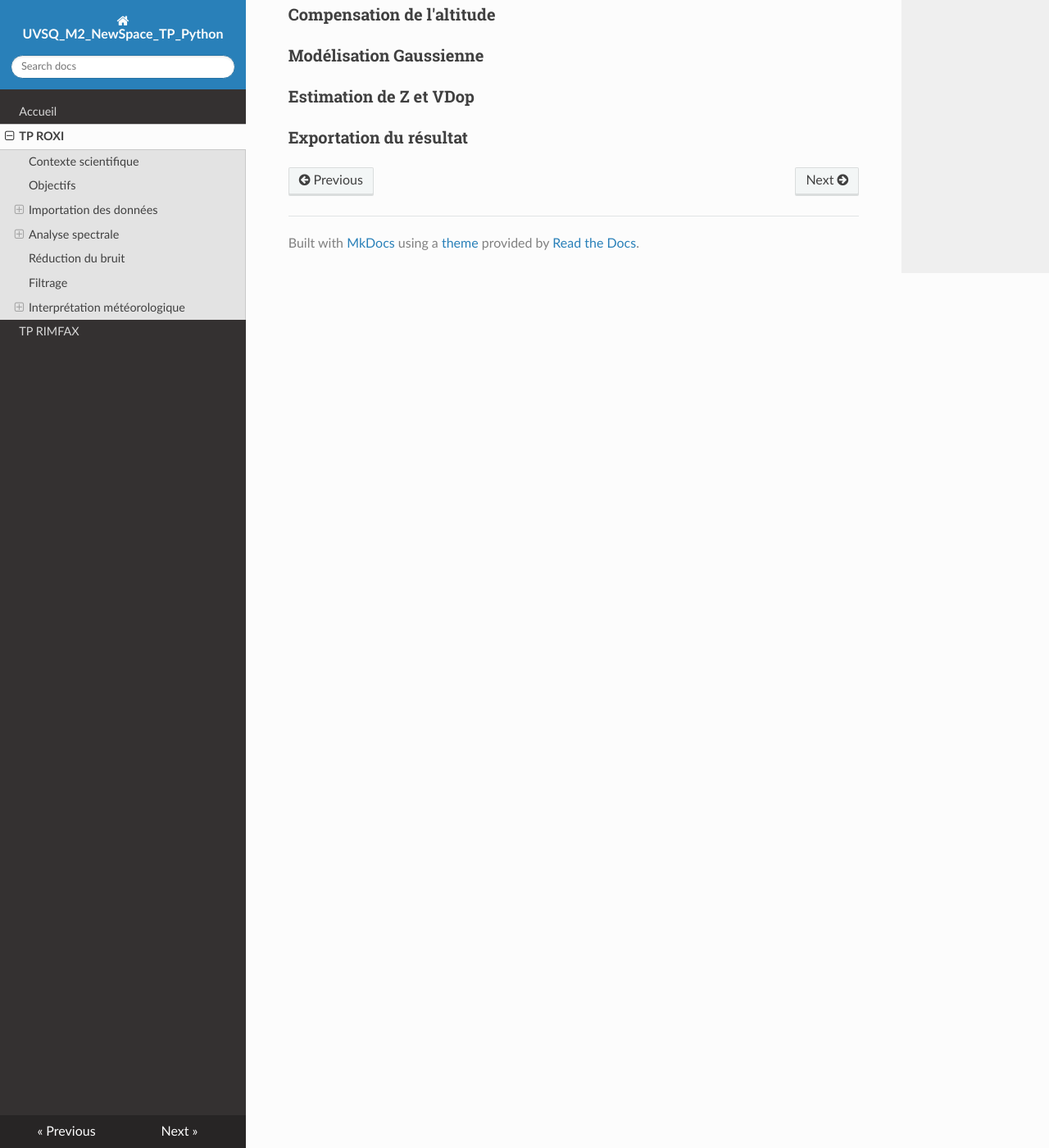
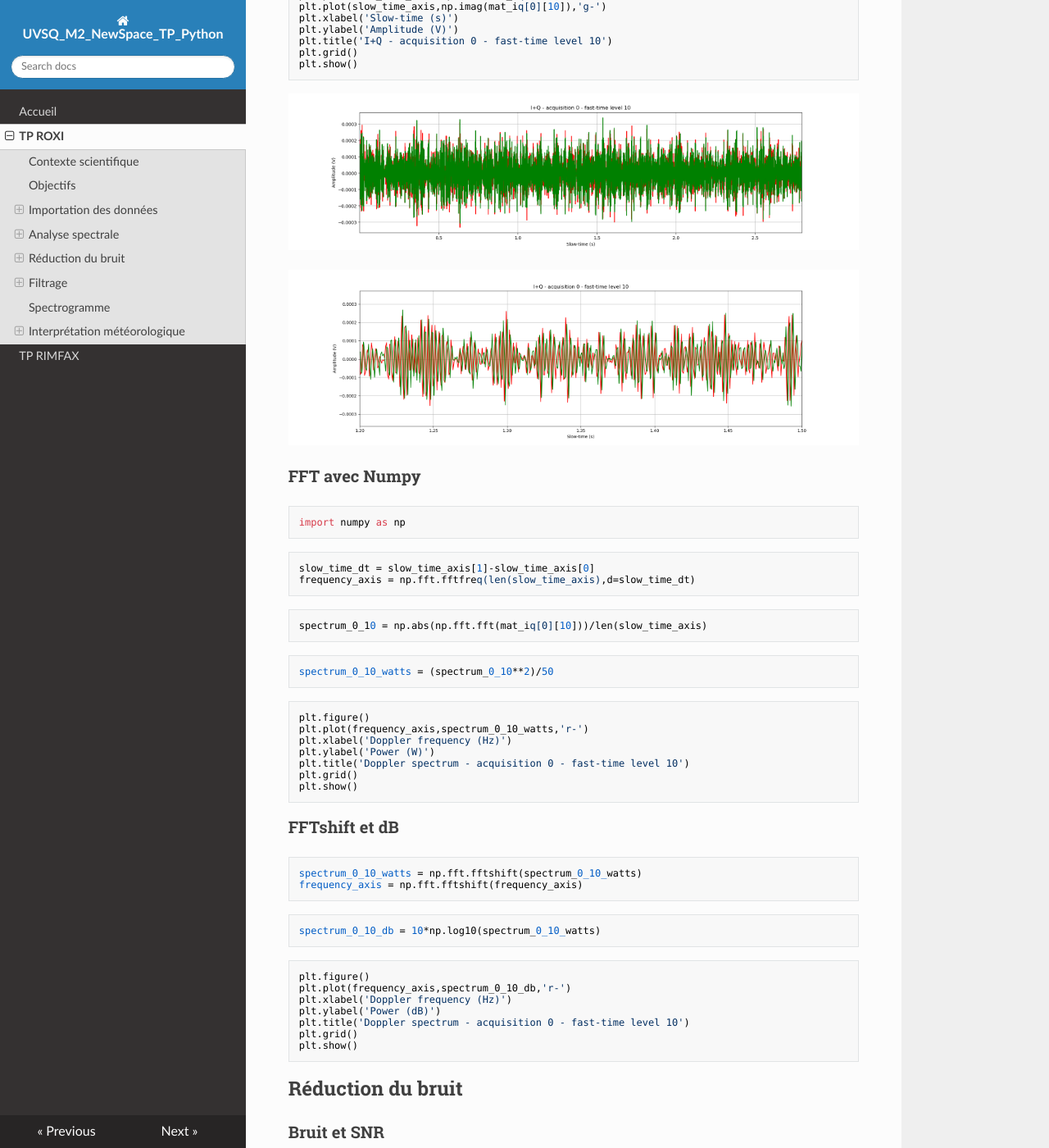
Before and after one commit to NicOudart/UVSQ_M2_NewSpace_TP_signal, an MkDocs documentation site: the page built from docs/TP_ROXI.md, in a window 1280 px wide and 1400 px high, scrolled down 3563 px. Shown: the whole window at 82% size. Built offline with MkDocs 1.6.1, drawn with Linux system fonts in a browser that asks for light colours; nearby versions of some CDN libraries; some of the changed text lies outside the part shown.

Commit message:
-Progress on ROXI.

```diff
--- a/docs/TP_ROXI.md
+++ b/docs/TP_ROXI.md
@@ -74,19 +74,108 @@ Ce projet Python devra contenir des fonctions pour :
 
 ### Lecture du fichier
 
+~~~
+import h5py
+import numpy as np
+~~~
+
+~~~
+hf = h5py.File(".../ROXI_20200811_161206.h5",'r')
+~~~
+
+~~~
+mat_iq = np.array(hf.get('I+Q'))
+frequency_axis = np.array(hf.get('frequency_axis'))
+x_position_axis = np.array(hf.get('x_position_axis'))
+y_position_axis = np.array(hf.get('y_position_axis'))
+~~~
+
 ## Analyse spectrale
 
 ### Nature des données
 
+~~~
+plt.figure()
+plt.plot(slow_time_axis,np.real(mat_iq[0][10]),'r-')
+plt.plot(slow_time_axis,np.imag(mat_iq[0][10]),'g-')
+plt.xlabel('Slow-time (s)')
+plt.ylabel('Amplitude (V)')
+plt.title('I+Q - acquisition 0 - fast-time level 10')
+plt.grid()
+plt.show()
+~~~
+
+![Exemple de données I+Q](img/ROXI_I+Q_example.png)
+
+![Zoom sur les données I+Q](img/ROXI_I+Q_example_zoomed.png)
+
 ### FFT avec Numpy
 
-### FFTshift
+~~~
+import numpy as np
+~~~
+
+~~~
+slow_time_dt = slow_time_axis[1]-slow_time_axis[0]
+frequency_axis = np.fft.fftfreq(len(slow_time_axis),d=slow_time_dt)
+~~~
+
+~~~
+spectrum_0_10 = np.abs(np.fft.fft(mat_iq[0][10]))/len(slow_time_axis)
+~~~
+
+~~~
+spectrum_0_10_watts = (spectrum_0_10**2)/50
+~~~
+
+~~~
+plt.figure()
+plt.plot(frequency_axis,spectrum_0_10_watts,'r-')
+plt.xlabel('Doppler frequency (Hz)')
+plt.ylabel('Power (W)')
+plt.title('Doppler spectrum - acquisition 0 - fast-time level 10')
+plt.grid()
+plt.show()
+~~~
+
+### FFTshift et dB
+
+~~~
+spectrum_0_10_watts = np.fft.fftshift(spectrum_0_10_watts)
+frequency_axis = np.fft.fftshift(frequency_axis)
+~~~
+
+~~~
+spectrum_0_10_db = 10*np.log10(spectrum_0_10_watts)
+~~~
+
+~~~
+plt.figure()
+plt.plot(frequency_axis,spectrum_0_10_db,'r-')
+plt.xlabel('Doppler frequency (Hz)')
+plt.ylabel('Power (dB)')
+plt.title('Doppler spectrum - acquisition 0 - fast-time level 10')
+plt.grid()
+plt.show()
+~~~
 
 ## Réduction du bruit
 
+### Bruit et SNR
+
+### Intégration incohérente
+
 ## Filtrage
 
+### Clutter et filtre coupe-bande
+
+### Filtre de Butterworth avec Scipy
+
+## Spectrogramme
+
 ## Interprétation météorologique
+
+### Conversion en vitesses
 
 ### Compensation de l'altitude
 
```
Also changed, not shown: docs/img/ROXI_I+Q_example.png (added), docs/img/ROXI_I+Q_example_zoomed.png (added), docs/img/ROXI_spectrum_integrated_example.png (added), docs/img/ROXI_spectrum_raw_example.png (added).
